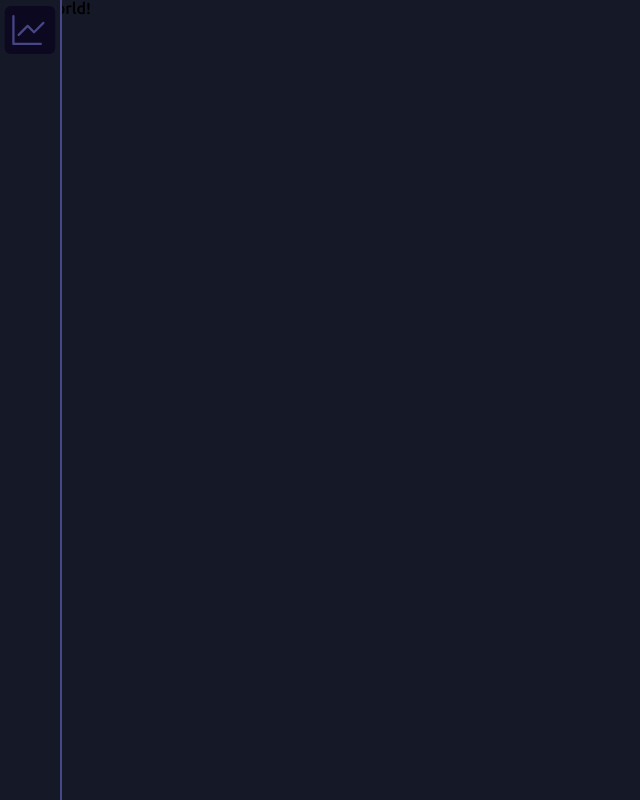
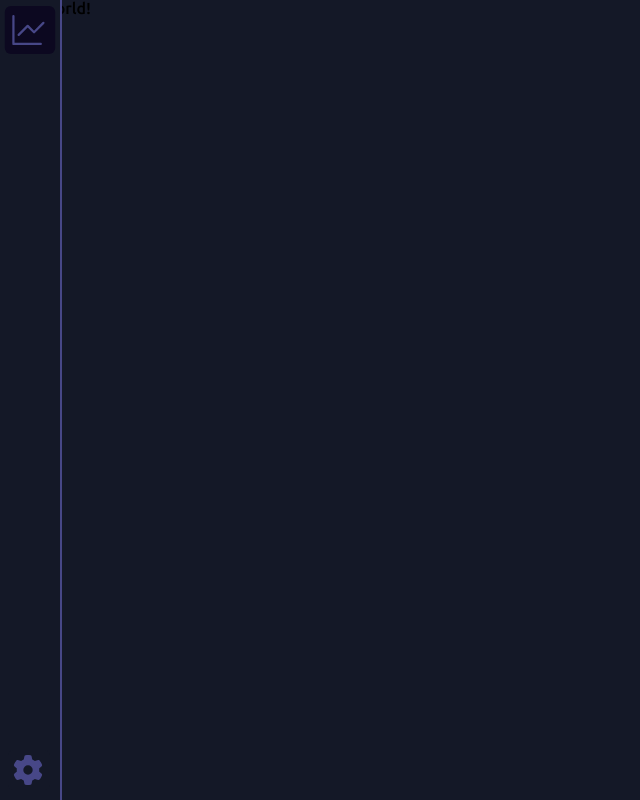
Before and after one commit to AlexandreCSilva/anotation-app, a React (Vite) app: page / in a window 1280 px wide. Shown: the whole page, without its empty margins (0-640 px from the left). Built offline with nearby package versions, Linux system fonts and the light colour scheme.

Commit message:
feat: foot item on side bar implemented

```diff
--- a/index.html
+++ b/index.html
@@ -4,8 +4,8 @@
     <meta charset="UTF-8" />
     <meta name="viewport" content="width=device-width, initial-scale=1.0" />
     <link rel="preconnect" href="https://fonts.googleapis.com">
-<link rel="preconnect" href="https://fonts.gstatic.com" crossorigin>
-<link href="https://fonts.googleapis.com/css2?family=Ubuntu:ital,wght@0,300;0,400;0,500;0,700;1,300;1,400;1,500;1,700&display=swap" rel="stylesheet">
+    <link rel="preconnect" href="https://fonts.gstatic.com" crossorigin>
+    <link href="https://fonts.googleapis.com/css2?family=Ubuntu:ital,wght@0,300;0,400;0,500;0,700;1,300;1,400;1,500;1,700&display=swap" rel="stylesheet">
     <title>anotation-app</title>
   </head>
   <body>
--- a/src/App.tsx
+++ b/src/App.tsx
@@ -18,6 +18,15 @@ export function App() {
               </div>
               <SideMenu.Text text="Dashboard" isOpened={isOpened} />
             </SideMenu.Item>
+
+            <SideMenu.Foot isOpened={isOpened}>
+              <SideMenu.Item icon="graph" isOpened={isOpened}>
+                <div style={{ width: '40px', padding: '5px' }}>
+                  {IconHelper('config', 'small')}
+                </div>
+                <SideMenu.Text text="Configuração" isOpened={isOpened} />
+              </SideMenu.Item>
+            </SideMenu.Foot>
           </SideMenu.Root>
           <p>Hello world!</p>
         </Background.basic>
--- a/src/components/side-menu/index.ts
+++ b/src/components/side-menu/index.ts
@@ -1,3 +1,4 @@
+import { SideMenuFoot } from './side-menu.foot';
 import { SideMenuItem } from './side-menu.item';
 import { SideMenuRoot } from './side-menu.root';
 import { SideMenuText } from './side-menu.text';
@@ -6,4 +7,5 @@ export const SideMenu = {
   Root: SideMenuRoot,
   Item: SideMenuItem,
   Text: SideMenuText,
+  Foot: SideMenuFoot,
 };
--- /dev/null
+++ b/src/components/side-menu/side-menu.foot.tsx
@@ -0,0 +1,28 @@
+import { ReactNode } from 'react';
+import styled from 'styled-components';
+
+import { useSpring, animated } from '@react-spring/web';
+
+const SideMenuFootStyle = styled.div`
+  position: absolute;
+  bottom: 0;
+`;
+
+interface Props {
+  children: ReactNode;
+  isOpened: boolean;
+}
+
+export function SideMenuFoot({ children, isOpened }: Props) {
+  const animation = useSpring({
+    left: !isOpened ? 'translate(8px, 0)' : 'translate(22px, 0)',
+  });
+
+  return (
+    <SideMenuFootStyle>
+      <animated.div style={{ transform: animation.left }}>
+        {children}
+      </animated.div>
+    </SideMenuFootStyle>
+  );
+}
--- a/src/components/side-menu/side-menu.item.tsx
+++ b/src/components/side-menu/side-menu.item.tsx
@@ -14,7 +14,6 @@ const SideMenuItemStyle = styled.span`
   div {
     border-radius: 5px;
     display: flex;
-    overflow: hidden;
   }
 `;
 
@@ -31,7 +30,7 @@ export function SideMenuItem({ children, isOpened }: Props) {
   const animation = useSpring({
     config: config.wobbly,
     scale: !isHolding ? 'scaleX(1) scaleY(1)' : 'scaleX(1.2) scaleY(1.2)',
-    width: !isOpened ? '42px' : '155px',
+    width: !isOpened ? '42px' : '185px',
   });
 
   const linearAnimation = useSpring({
--- a/src/components/side-menu/side-menu.root.tsx
+++ b/src/components/side-menu/side-menu.root.tsx
@@ -23,7 +23,7 @@ export function SideMenuRoot({ children, isOpened, setIsOpened }: Props) {
 
   const animation = useSpring({
     config: config.wobbly,
-    width: !isOpened ? '60px' : '200px',
+    width: !isOpened ? '60px' : '240px',
   });
 
   return (
--- a/src/components/side-menu/side-menu.text.tsx
+++ b/src/components/side-menu/side-menu.text.tsx
@@ -1,6 +1,6 @@
 import styled from 'styled-components';
 
-import { useSpring, animated } from '@react-spring/web';
+import { useSpring, animated, config } from '@react-spring/web';
 
 const SideMenuTextStyle = styled.div`
   display: flex;
@@ -9,6 +9,8 @@ const SideMenuTextStyle = styled.div`
 
   div {
     color: #474787;
+    font-size: 20px;
+    height: max-content;
   }
 `;
 
@@ -19,7 +21,8 @@ interface Props {
 
 export function SideMenuText({ text, isOpened }: Props) {
   const linearAnimation = useSpring({
-    width: !isOpened ? '0px' : '140px',
+    config: config.wobbly,
+    width: !isOpened ? '0px' : '170px',
   });
 
   return (
--- a/src/helper/icon-helper/icon-helper.tsx
+++ b/src/helper/icon-helper/icon-helper.tsx
@@ -1,4 +1,5 @@
 import { ReactNode } from 'react';
+import { FaGear } from 'react-icons/fa6';
 import { GoGraph } from 'react-icons/go';
 import { IoIosCloseCircle } from 'react-icons/io';
 
@@ -16,6 +17,8 @@ export const IconHelper = (
   switch (icon) {
     case 'graph':
       return <GoGraph style={IconStyle} size={IconSize} />;
+    case 'config':
+      return <FaGear style={IconStyle} size={IconSize} />;
     default:
       return <IoIosCloseCircle style={IconStyle} size={IconSize} />;
   }
```
